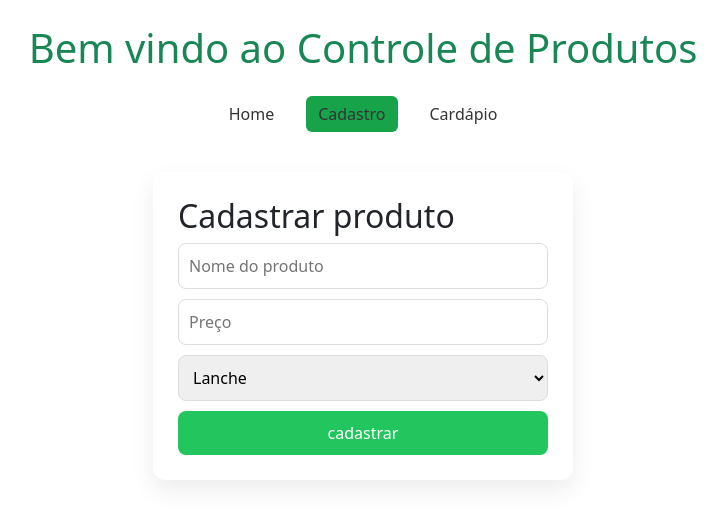
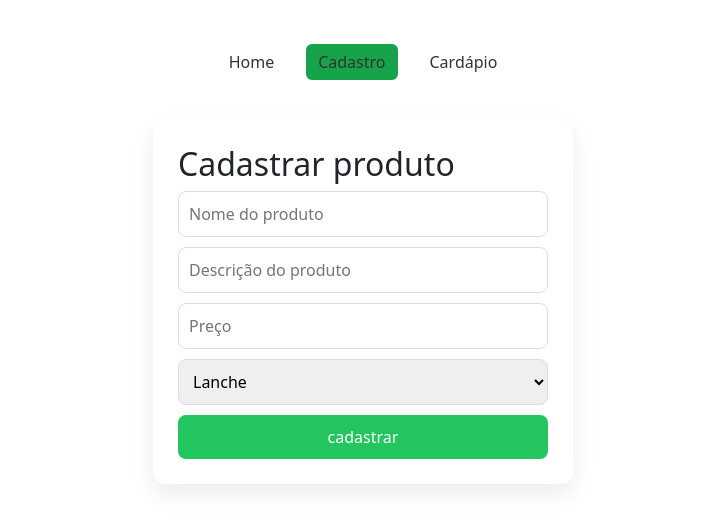
Before and after one commit to LaizaCristina-wd/cardapio, a Vue app: page /cadastro in a window 1280 px wide. Shown: the top 528 px of the page, without its empty margins (277-1004 px from the left). Built offline with nearby package versions, Linux system fonts and the light colour scheme.

Commit message:
reset.css adicionado

```diff
--- a/index.html
+++ b/index.html
@@ -1,5 +1,5 @@
 <!DOCTYPE html>
-<html lang="">
+<html lang="pt-BR">
   <head>
     <meta charset="UTF-8">
     <link rel="icon" href="/favicon.ico">
--- a/src/App.vue
+++ b/src/App.vue
@@ -4,8 +4,7 @@ import { RouterLink, RouterView } from "vue-router"
 
 <template>
 <div class="container py-4">
-        <h1 class="text-center text-success mb-4">Bem vindo ao Controle de Produtos</h1>
-        <nav class="menu">
+      <nav class="menu">
 
       <RouterLink to="/">
         Home
@@ -19,7 +18,7 @@ import { RouterLink, RouterView } from "vue-router"
         Cardápio
       </RouterLink>
 
-    </nav>
+     </nav>
       <RouterView />
   </div>
 
--- /dev/null
+++ b/src/assets/reset.css
@@ -0,0 +1,22 @@
+/* reset moderno */
+*, *::before, *::after {
+  box-sizing: border-box;
+}
+
+* {
+  margin: 0;
+}
+
+body {
+  line-height: 1.5;
+  font-family: system-ui, sans-serif;
+}
+
+img, picture, video, canvas, svg {
+  display: block;
+  max-width: 100%;
+}
+
+button, input, textarea, select {
+  font: inherit;
+}
--- a/src/views/CadastroView.vue
+++ b/src/views/CadastroView.vue
@@ -5,23 +5,24 @@ import { produtos } from "../store/produtos"
 const novoProduto = reactive({
   nome: "",
   preco: "",
+  descricao:"",
   categoria: "Lanche"
 })
 
 function formatarMoeda(valor){
+ if (!valor) return ""
 
-  valor = valor.replace(/\D/g, "")
+  valor = valor
+    .toString()
+    .replace(/[^\d]/g, "")
 
   valor = (Number(valor) / 100).toFixed(2)
 
-  valor = valor.replace(".", ",")
+  valor = valor
+    .replace(".", ",")
+    .replace(/\B(?=(\d{3})+(?!\d))/g, ".") //regex para adicionar pontos a cada 3 dígitos
 
-  valor = valor.replace(
-    /\B(?=(\d{3})+(?!\d))/g,
-    "."
-  )
-
-  return "R$ " + valor
+  return `${valor}`
 }
 
 
@@ -46,12 +47,14 @@ function cadastrarProduto(){
     nome: novoProduto.nome,
     preco: novoProduto.preco,
     categoria: novoProduto.categoria,
+    descricao: novoProduto.descricao,
     disponivel: true
   })
 
 
   novoProduto.nome = ""
   novoProduto.preco = ""
+  novoProduto.descricao = ""
   novoProduto.categoria = "Lanche"
 }
 </script>
@@ -68,6 +71,10 @@ function cadastrarProduto(){
         v-model="novoProduto.nome"
         placeholder="Nome do produto"
       />
+        <input
+          v-model="novoProduto.descricao"
+          placeholder="Descrição do produto"
+        />
 
       <input
         :value="novoProduto.preco"
@@ -92,6 +99,14 @@ function cadastrarProduto(){
 </template>
 
 <style scoped>
+
+ textarea{
+  padding:10px;
+  border-radius:8px;
+  border:1px solid #ddd;
+  min-height:70px;
+  resize: vertical;
+}
 
 .container{
     max-width: 420px;
--- a/src/views/CardapioView.vue
+++ b/src/views/CardapioView.vue
@@ -1,5 +1,5 @@
 <script setup>
-import { reactive, computed, ref } from "vue"
+import { reactive, computed } from "vue"
 import { produtos } from "../store/produtos"
 
 function removerProduto(index){
@@ -9,6 +9,7 @@ function alternarDisponibilidade(index){
   produtos.value[index].disponivel =
     !produtos.value[index].disponivel
 }
+
 const filtro = reactive({
   categoria: "todas"
 })
@@ -30,7 +31,7 @@ const produtosFiltrados = computed(() => {
 
   <div class="container">
 
-    <h2>Cardápio</h2>
+    <h2>Controle de Cardápio</h2>
 
     <div class="filtros">
 
@@ -61,6 +62,10 @@ const produtosFiltrados = computed(() => {
 
           <br>
 
+           <small>{{ produto.descricao }}</small>
+
+          <br>
+
           R$ {{ produto.preco }}
 
           <br>
@@ -68,6 +73,7 @@ const produtosFiltrados = computed(() => {
           <small>{{ produto.categoria }}</small>
 
         </div>
+
         <div class="acoes">
           <button
           class="toggle"
--- a/src/views/HomeView.vue
+++ b/src/views/HomeView.vue
@@ -1,11 +1,12 @@
 <template>
   <div class="home">
+    <h1 class="text-center text-success mb-4">Controle de Produtos</h1>
 
     <h2>Gerencie seu cardápio de forma simples</h2>
 
     <p>
       Este sistema permite cadastrar produtos do seu restaurante,
-      organizar por categoria e visualizar o cardápio facilmente.
+      organizar por categoria e visualizar o cardápio.
     </p>
 
     <div class="acoes">
```
